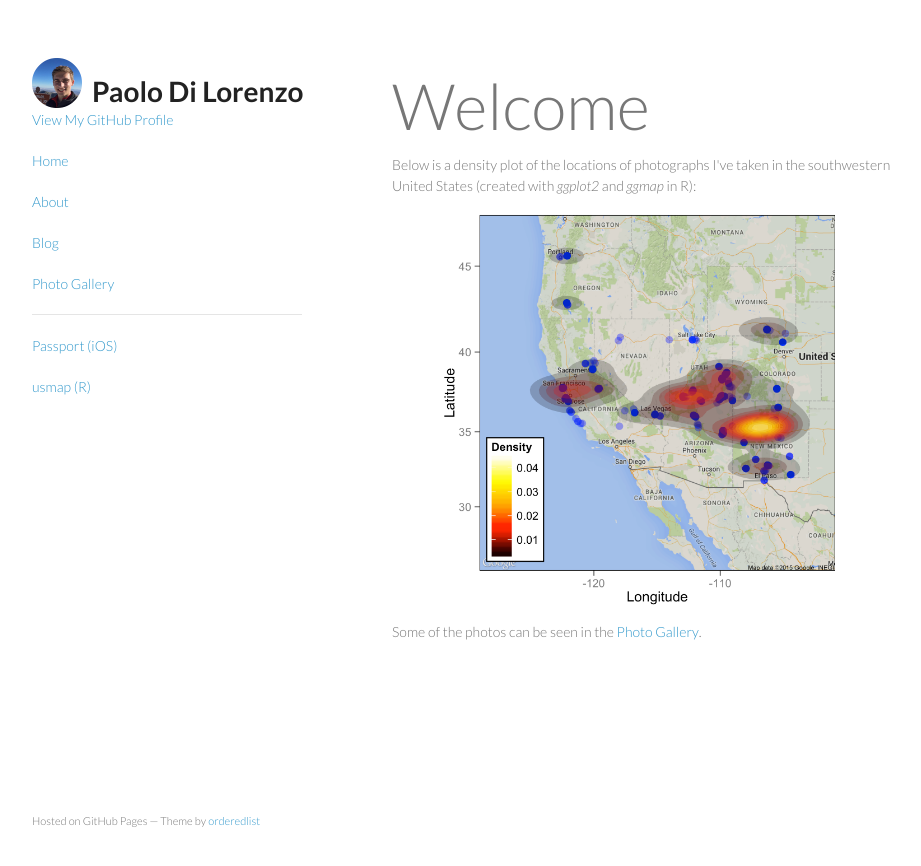
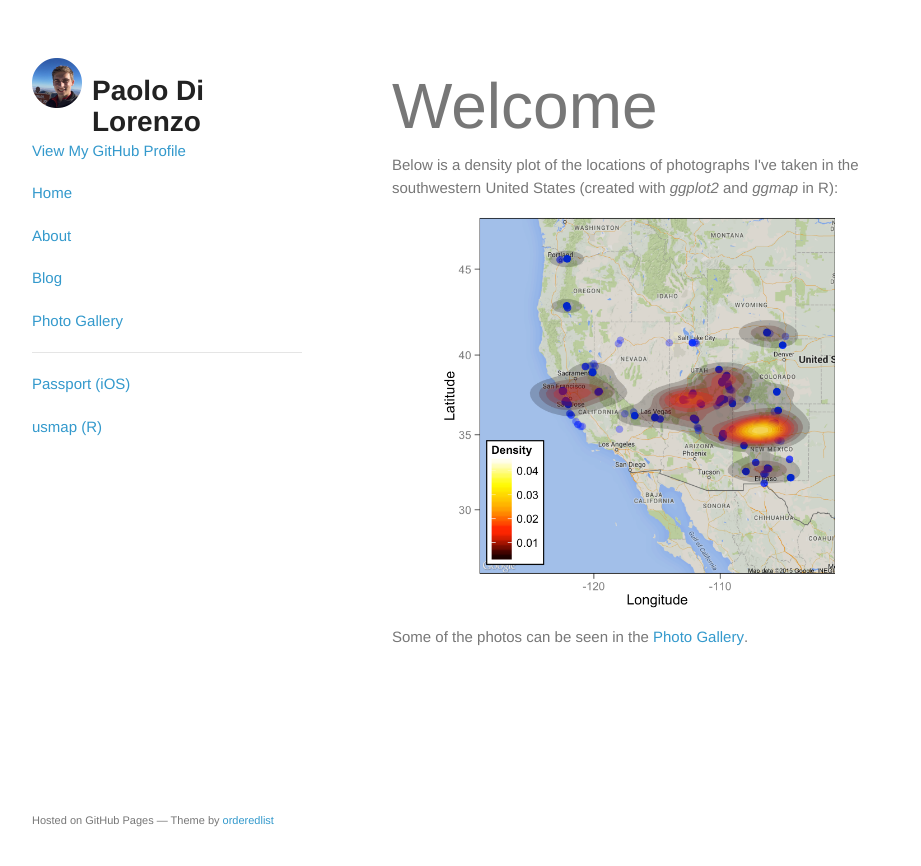
Before and after one commit to pdil/website-Jekyll, a Jekyll site: the page built from index.html, in a window 1280 px wide. Shown: the top 866 px of the page, without its empty margins (178-1099 px from the left). Built offline with Jekyll 4.4.1, drawn with Linux system fonts in a browser that asks for light colours.

Commit message:
Change main font to Avenir

```diff
--- a/stylesheets/styles.css
+++ b/stylesheets/styles.css
@@ -2,7 +2,7 @@
 
 body {
   padding:50px;
-  font:14px/1.5 Lato, "Helvetica Neue", Helvetica, Arial, sans-serif;
+  font:15px/1.5 Avenir, "Helvetica Neue", Helvetica, Arial, sans-serif;
   color:#777;
   font-weight:300;
 }
```
